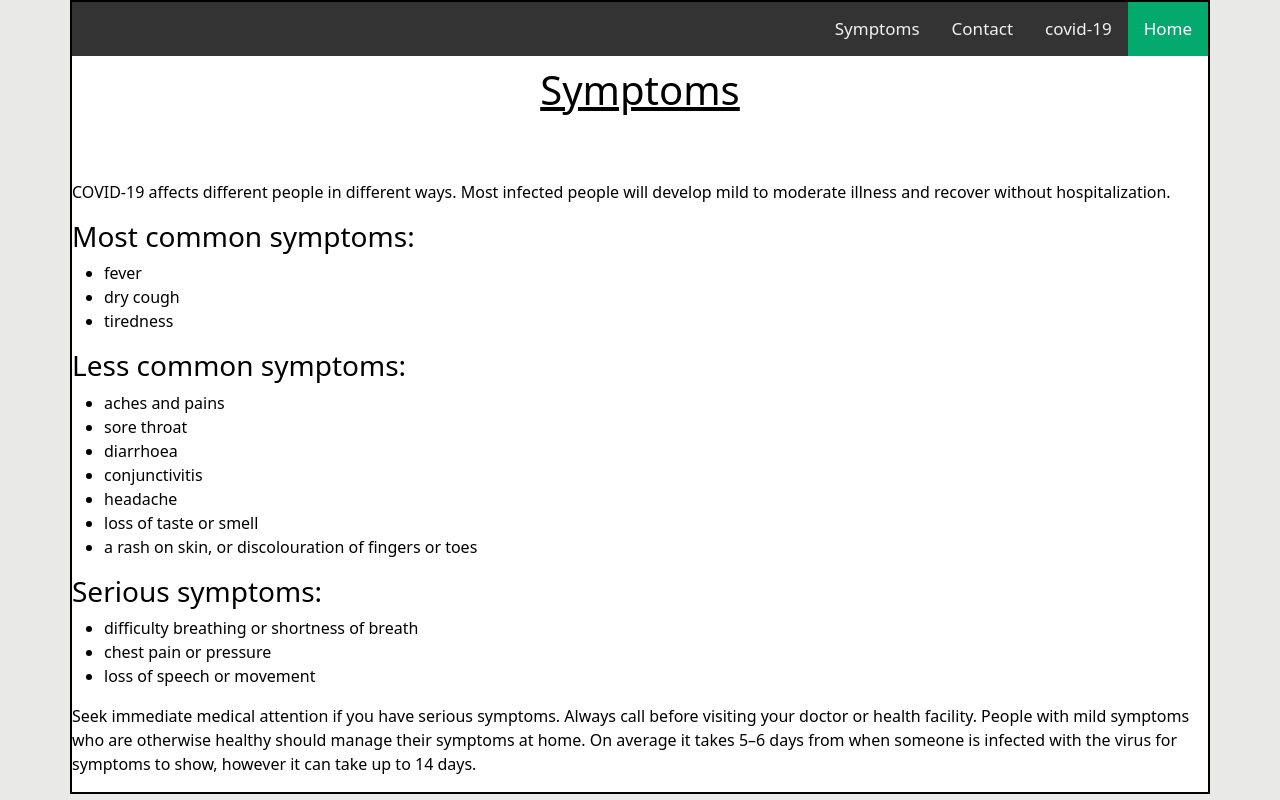
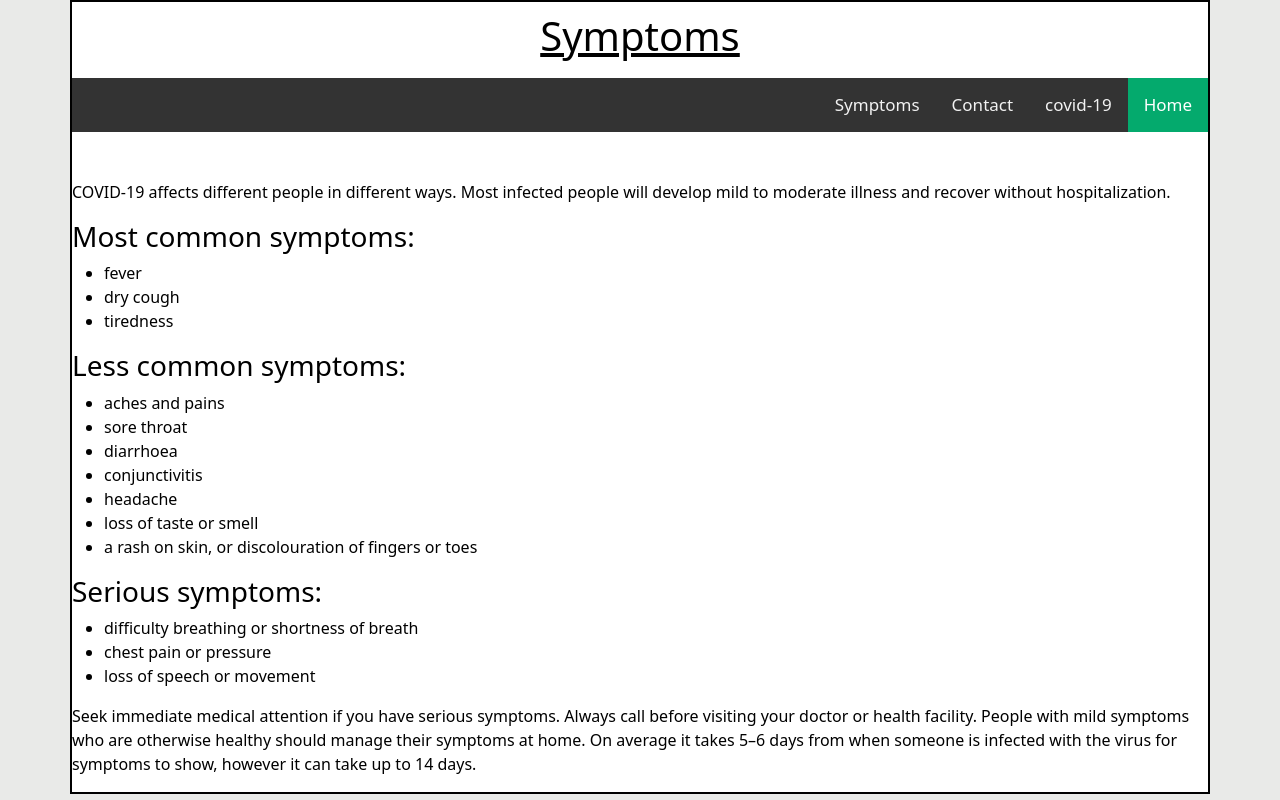
Before and after one commit to naseebpanghal1434/covidcasetracker, a plain HTML site: page Sympt.html in a window 1280 px wide. Drawn offline with nearby package versions, Linux system fonts and the light colour scheme.

Commit message:
4th submit

```diff
--- a/Sympt.html
+++ b/Sympt.html
@@ -15,9 +15,11 @@
 </head>
 
 <body>
-    <div class="container wholecont">
 
-        <header>
+
+    <article class="container wholecont">
+        <h1 id="pagetitle"></h1>
+        <nav>
             <!--Navigation bar-->
             <div id="nav-placeholder">
 
@@ -29,10 +31,8 @@
                 });
             </script>
             <!--end of Navigation bar-->
-        </header>
+        </nav>
 
-        <article>
-            <h1 id="pagetitle"></h1>
         <br><br>
 
         <!-- <h1 class="text-center">Symptoms</h1> -->
@@ -80,7 +80,6 @@
 
 
     </article>
-    </div>
 
 </body>
 <script>
```
Lines whose indentation alone changed are shown as unchanged.
